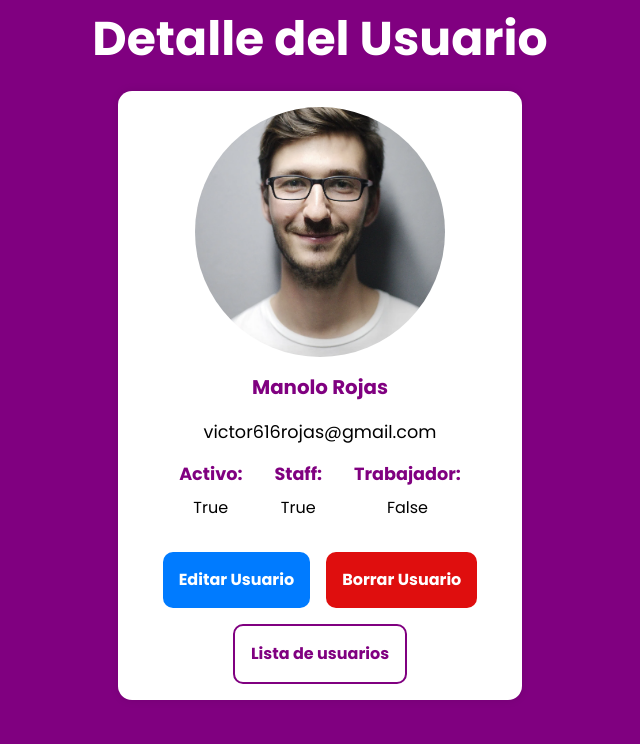
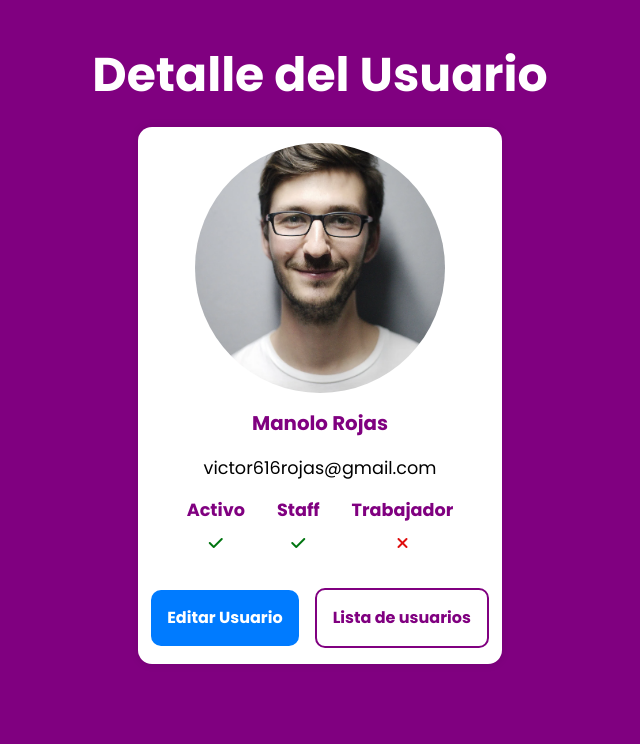
Before and after one commit to VictorR616/TaskMaster, a Django app: page /users/detail/11/ in a window 1280 px wide. Shown: the part 56-800 px from the top of the page, without its empty margins (320-960 px from the left). Run offline with Django 4.2, Linux system fonts and the light colour scheme; a user stored in the database is signed in; data comes from the database, SQL or seed files in the repository; both versions use the stored data as it was after the commit.

Commit message:
feat(users): Users features finished

```diff
--- a/taskmaster/taskmaster/static/css/main.css
+++ b/taskmaster/taskmaster/static/css/main.css
@@ -250,6 +250,7 @@ h1 {
     gap: 1rem; /* Aumentamos el espacio entre elementos del formulario */
     padding: 20px;
     border-radius: 10px;
+    width: 30rem;
 }
 
 /* Estilos para campos de entrada de texto y select */
@@ -280,7 +281,6 @@ h1 {
 .form input::placeholder {
     color: white;
 }
-
 
 .form textarea {
     resize: none;
@@ -346,7 +346,6 @@ h1 {
     color: black;
 }
 
-
 .btn-search {
     background-color: var(--clr-btn-search);
 }
@@ -409,6 +408,10 @@ h1 {
 /* ---------------------------------- Estilos para tabla ----------------------------------*/
 
 .table {
+    scrollbar-darkshadow-color: saddlebrown;
+}
+
+.table {
     width: 100%;
     border-collapse: collapse;
     background-color: white;
@@ -419,7 +422,6 @@ h1 {
     padding: 1rem;
     text-align: center;
     color: var(--clr-accent-700);
-
 }
 
 .table th {
--- a/taskmaster/users/static/users/css/style.css
+++ b/taskmaster/users/static/users/css/style.css
@@ -60,17 +60,11 @@
 
 .remember-forgot {
     display: flex;
-    justify-content: space-evenly;
-    gap: 2.5rem;
+    justify-content: flex-start;
     padding-inline: 1rem;
-    justify-content: baseline;
 }
 
-.remember-forgot label {
-    color: #fff;
-}
-
-.remember-forgot a {
+.checkbox-label {
     color: #fff;
 }
 
@@ -79,10 +73,6 @@
     height: 16px;
     width: 16px;
     margin-right: 5px;
-}
-
-.remember-forgot a:hover {
-    text-decoration: underline;
 }
 
 .btn-login {
@@ -309,7 +299,8 @@ label {
 
 .container-list {
     display: flex;
-    margin-inline: auto;
+    justify-content: flex-start;
+    padding-inline: 1.25rem;
 }
 
 .container-list .btn-return {
--- a/taskmaster/users/templates/users/login.html
+++ b/taskmaster/users/templates/users/login.html
@@ -42,7 +42,6 @@
                     <input type="checkbox" name="remember" id="remember" class="custom-checkbox" />
                     Recordarme
                 </label>
-                <a href="#">¿Olvidó la contraseña?</a>
             </div>
 
             <input type="submit" value="Iniciar sesión" class="btn btn-login fs-1" />
--- a/taskmaster/users/templates/users/user_detail.html
+++ b/taskmaster/users/templates/users/user_detail.html
@@ -28,28 +28,46 @@
                     </div>
                     <div class="user-detail__info__layer">
                     <div class="info-pair">
-                            <strong class="fs-1">Activo:</strong>
-                            <p>{{ user.is_active }}</p>
+                        <strong class="fs-1">Activo</strong>
+                        {% if user.is_active %}
+                        <p><i class="fa-solid fa-check status-cell__ticket"></i></p>
+                        {% else %}
+                        <p><i class="fa-solid fa-xmark status-cell__cross"></i></p>
+                        {% endif %}
                     </div>
+
                     <div class="info-pair">
-                            <strong class="fs-1">Staff:</strong>
-                            <p>{{ user.is_staff }}</p>
+                        <strong class="fs-1">Staff</strong>
+                        {% if user.is_staff %}
+                        <p><i class="fa-solid fa-check status-cell__ticket"></i></p>
+                        {% else %}
+                        <p><i class="fa-solid fa-xmark status-cell__cross"></i></p>
+                        {% endif %}
                     </div>
+
                     <div class="info-pair">
-                            <strong class="fs-1">Trabajador:</strong>
-                            <p>{{ user.is_worker }}</p>
+                        <strong class="fs-1">Trabajador</strong>
+                        {% if user.is_worker %}
+                        <p><i class="fa-solid fa-check status-cell__ticket"></i></p>
+                        {% else %}
+                        <p><i class="fa-solid fa-xmark status-cell__cross"></i></p>
+                        {% endif %}
                     </div>
+
                     </div>
 
                     </p>
                 </div>
             </div>
-
         <div class="container-actions">
             <a class="btn btn-edit" href="{% url 'user_update' user.id %}">Editar Usuario</a>
-                <a class="btn btn-delete">Borrar Usuario</a>
-                <a class="btn btn-return" href="{% url 'user_list' %}" >Lista de usuarios</a>
+            {% if is_not_current_user %}
+            <a class="btn btn-delete" href="#" id="delete-user">Borrar Usuario</a>
+            {% endif %}
+            <a class="btn btn-return" href="{% url 'user_list' %}">Lista de usuarios</a>
         </div>
+
+
 
         </div>
 
--- a/taskmaster/users/views.py
+++ b/taskmaster/users/views.py
@@ -20,7 +20,14 @@ def user_list(request):
 @login_required(login_url="/users/login/")
 def user_detail(request, user_id):
     user = get_object_or_404(CustomUser, pk=user_id)
-    return render(request, "users/user_detail.html", {"user": user})
+    is_not_current_user = request.user != user
+
+    context = {
+        'user': user,
+        'is_not_current_user': is_not_current_user,
+    }
+
+    return render(request, "users/user_detail.html", context)
 
 
 def user_create(request):
@@ -56,10 +63,14 @@ def user_update(request, user_id):
 @login_required(login_url="/users/login/")
 def user_delete(request, user_id):
     user = get_object_or_404(CustomUser, pk=user_id)
+
     if request.method == "POST":
-        user.delete()
-        messages.success(request, "Usuario eliminado correctamente.")
+        # Cambiar el estado de is_active a False en lugar de eliminar al usuario
+        user.is_active = False
+        user.save()
+        messages.success(request, "Usuario desactivado correctamente.")
         return redirect("user_list")
+
     return render(request, "users/user_delete.html", {"user": user})
 
 
@@ -67,6 +78,10 @@ def user_delete(request, user_id):
 
 
 def iniciar_sesion(request):
+    if request.user.is_authenticated:
+        # Si el usuario ya ha iniciado sesión, redirige a la página deseada.
+        return redirect("list_tasks")  # Cambia 'user_list' a la URL que desees.
+
     if request.method == "POST":
         email = request.POST["email"]
         password = request.POST["password"]
```
Also changed, not shown: taskmaster/users/templates/users/user_create.html (+6 -4 lines), taskmaster/db.sqlite3. Lines whose indentation alone changed are shown as unchanged.
